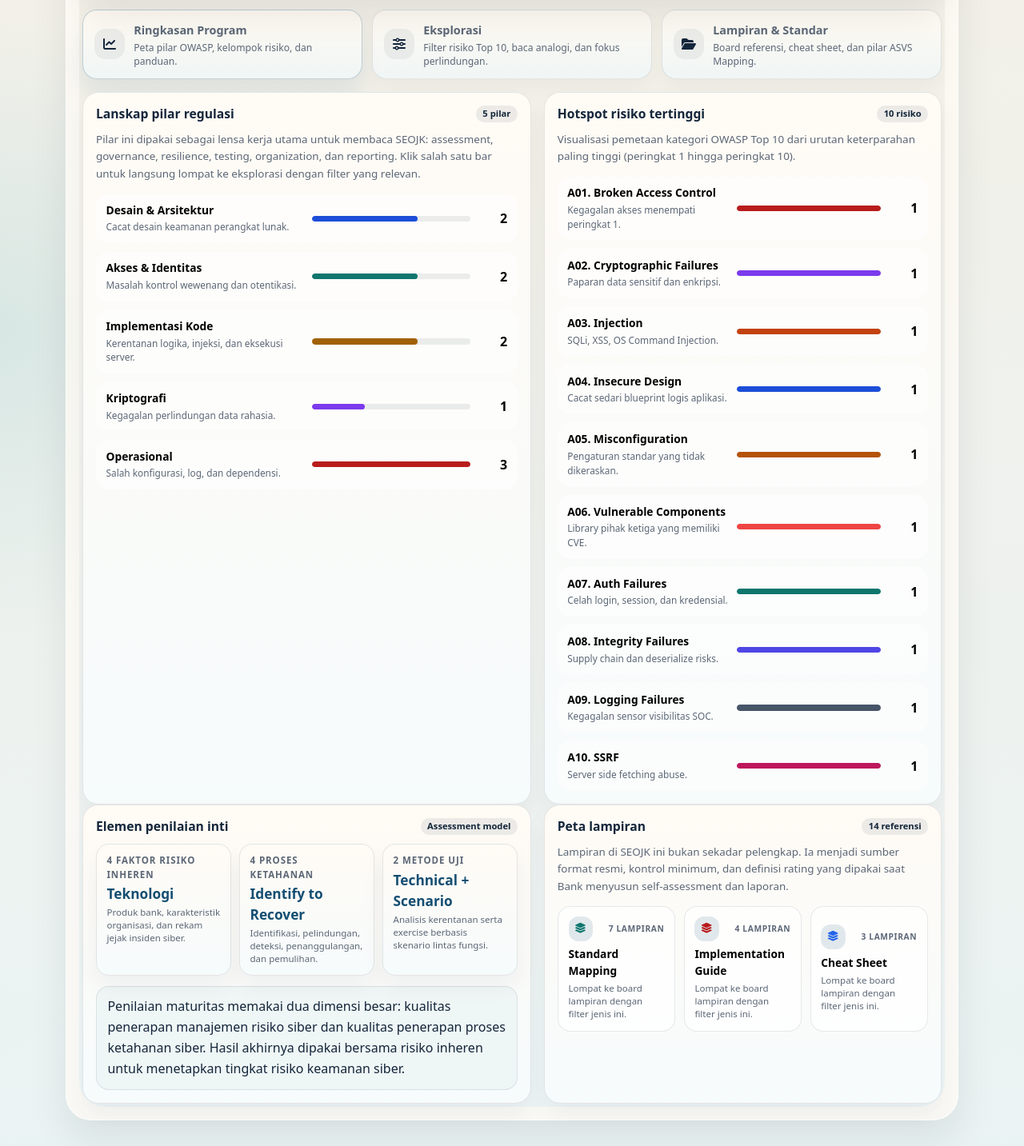
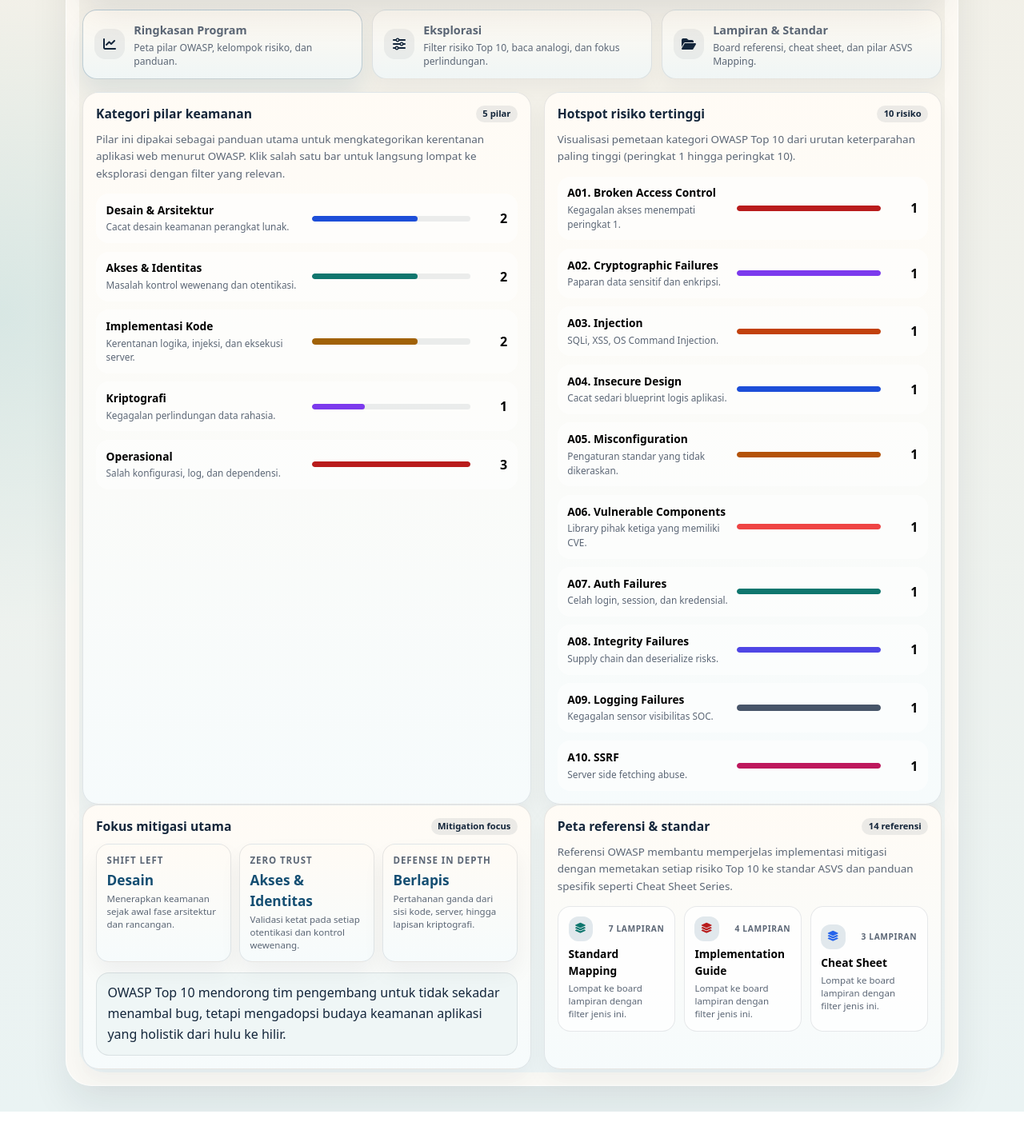
Before and after one commit to lintanggraha/sibukpatuh, a Vue app: page /frameworks/owasp-top-10 in a window 1280 px wide. Shown: the part 604-2037 px from the top of the page at 80% size. After the commit the page ends 1994 px from the top, so only its background shows below. Built offline with nearby package versions, Linux system fonts and the light colour scheme.

Commit message:
refactor: remvoe SEOJK references and adapt OWASP context for framework pages

```diff
--- a/src/views/OwaspAsvs.vue
+++ b/src/views/OwaspAsvs.vue
@@ -44,8 +44,8 @@
         <div v-if="activeTab === 'overview'" key="overview-tab">
           <div class="sej-grid two">
             <article class="sej-panel">
-              <div class="sej-head"><h3>Lanskap pilar regulasi</h3><span class="sej-chip">{{ pillarBreakdown.length }} pilar</span></div>
-              <p class="sej-copy">Pilar ini dipakai sebagai lensa kerja utama untuk membaca SEOJK: assessment, governance, resilience, testing, organization, dan reporting. Klik salah satu bar untuk langsung lompat ke eksplorasi dengan filter yang relevan.</p>
+              <div class="sej-head"><h3>Lanskap arsitektur keamanan</h3><span class="sej-chip">{{ pillarBreakdown.length }} pilar</span></div>
+              <p class="sej-copy">Pilar ini membagi standar verifikasi keamanan ke dalam kelompok operasional dan arsitektur kontrol utama. Klik salah satu bar untuk langsung lompat ke eksplorasi kriteria pengujian dengan filter yang relevan.</p>
               <div class="sej-bars">
                 <button v-for="item in pillarBreakdown" :key="item.key" type="button" class="sej-bar" @click="jumpExplorer(item.key)"><span><strong>{{ item.label }}</strong><em>{{ item.summary }}</em></span><span class="sej-track"><b :style="{ width: (item.count / maxPillarCount) * 100 + '%', background: item.color }"></b></span><span class="sej-num">{{ item.count }}</span></button>
               </div>
@@ -60,17 +60,17 @@
           </div>
           <div class="sej-grid two">
             <article class="sej-panel">
-              <div class="sej-head"><h3>Elemen penilaian inti</h3><span class="sej-chip">Assessment model</span></div>
+              <div class="sej-head"><h3>Level verifikasi (L1 - L3)</h3><span class="sej-chip">Tingkatan uji</span></div>
               <div class="sej-mini-row">
-                <div class="sej-mini"><label>4 Faktor Risiko Inheren</label><strong>Teknologi</strong><span>Produk bank, karakteristik organisasi, dan rekam jejak insiden siber.</span></div>
-                <div class="sej-mini"><label>4 Proses Ketahanan</label><strong>Identify to Recover</strong><span>Identifikasi, pelindungan, deteksi, penanggulangan, dan pemulihan.</span></div>
-                <div class="sej-mini"><label>2 Metode Uji</label><strong>Technical + Scenario</strong><span>Analisis kerentanan serta exercise berbasis skenario lintas fungsi.</span></div>
+                <div class="sej-mini"><label>Level 1</label><strong>First Steps</strong><span>Untuk aplikasi dengan tingkat risiko rendah. Dapat diuji secara otomatis atau black-box.</span></div>
+                <div class="sej-mini"><label>Level 2</label><strong>Standard Risk</strong><span>Disarankan untuk kebanyakan aplikasi web yang memproses data sensitif umum.</span></div>
+                <div class="sej-mini"><label>Level 3</label><strong>Advanced Risk</strong><span>Untuk sistem transaksional kritis tinggi (seperti medis, finansial, atau infrastruktur).</span></div>
               </div>
-              <div class="sej-note">Penilaian maturitas memakai dua dimensi besar: kualitas penerapan manajemen risiko siber dan kualitas penerapan proses ketahanan siber. Hasil akhirnya dipakai bersama risiko inheren untuk menetapkan tingkat risiko keamanan siber.</div>
+              <div class="sej-note">Pengujian ASVS mensyaratkan akses mendalam. Level 2 ke atas menuntut hybrid antara automation tooling, manual pentest, threat modeling, serta review arsitektur secara langsung (white-box).</div>
             </article>
             <article class="sej-panel">
-              <div class="sej-head"><h3>Peta lampiran</h3><span class="sej-chip">{{ totalAppendices }} referensi</span></div>
-              <p class="sej-copy">Lampiran di SEOJK ini bukan sekadar pelengkap. Ia menjadi sumber format resmi, kontrol minimum, dan definisi rating yang dipakai saat Bank menyusun self-assessment dan laporan.</p>
+              <div class="sej-head"><h3>Peta tingkat & referensi</h3><span class="sej-chip">{{ totalAppendices }} referensi</span></div>
+              <p class="sej-copy">Bagian ini memetakan setiap persyaratan keamanan ke tingkat kedalaman ASVS yang relevan (L1, L2, atau L3) untuk menjadi acuan standar saat membangun atau menguji sistem.</p>
               <div class="sej-cards">
                 <button v-for="item in appendixTypeBreakdown" :key="item.type" type="button" class="sej-card" :style="{ '--accent': item.color }" @click="jumpAppendix('', item.type)"><div class="sej-card-top"><span class="sej-icon"><i class="fas fa-layer-group"></i></span><span>{{ item.count }} lampiran</span></div><strong>{{ item.type }}</strong><p>Lompat ke board lampiran dengan filter jenis ini.</p></button>
               </div>
@@ -125,11 +125,11 @@
                 <div><label for="appendixSearch">Cari lampiran</label><input id="appendixSearch" v-model="appendixSearch" type="search" class="form-control" placeholder="Cari ID, judul, jenis, atau scope"></div>
                 <button type="button" class="btn btn-outline-secondary" @click="resetAppendixFilters">Atur ulang filter</button>
               </div>
-              <div class="sej-summary"><small>Lampiran Ditampilkan</small><strong>{{ filteredAppendices.length }}</strong><span>{{ filteredAppendices.length ? `Menampilkan ${filteredAppendices.length} lampiran SEOJK sesuai filter aktif.` : 'Tidak ada lampiran yang cocok dengan filter saat ini.' }}</span></div>
+              <div class="sej-summary"><small>Lampiran Ditampilkan</small><strong>{{ filteredAppendices.length }}</strong><span>{{ filteredAppendices.length ? `Menampilkan ${filteredAppendices.length} referensi spesifikasi sesuai filter aktif.` : 'Tidak ada referensi yang cocok dengan filter saat ini.' }}</span></div>
               <div class="sej-families mt-3">
                 <button v-for="item in appendixTypeBreakdown" :key="item.type" type="button" class="sej-family" :class="{ active: appendixTypeFilter === item.type }" :style="{ '--accent': item.color }" @click="appendixTypeFilter = appendixTypeFilter === item.type ? '' : item.type"><span><strong>{{ item.type }}</strong><em>{{ item.count }} lampiran</em></span><span class="sej-num">{{ item.count }}</span></button>
               </div>
-              <div class="sej-note mt-3"><span class="sej-label">Keluaran Pelaporan</span>Hasil risiko inheren, penilaian maturitas, dan tingkat risiko keamanan siber seluruhnya bermuara ke laporan kondisi terkini penyelenggaraan TI Bank menggunakan Lampiran V.</div>
+              <div class="sej-note mt-3"><span class="sej-label">Panduan Pelaksanaan</span>Pengelompokan persyaratan ke klasifikasi tingkat keamanan ini akan memudahkan tim QA maupun audit independen menyesuaikan scope pengujian berdasar kelas risiko aplikasinya.</div>
             </article>
             <article class="sej-panel">
               <div class="sej-head"><h3>Board lampiran</h3><span class="sej-chip">{{ filteredAppendices.length }} entri</span></div>
@@ -376,7 +376,7 @@ export default {
           throw new Error(`Failed to load appendices: HTTP ${appRes.status}`);
         }
       } catch (error) {
-        console.error('Error loading SEOJK data:', error);
+        console.error('Error loading OWASP data:', error);
         this.error = error.message || 'Failed to load data';
       } finally {
         this.loading = false;
--- a/src/views/OwaspTop10.vue
+++ b/src/views/OwaspTop10.vue
@@ -44,8 +44,8 @@
         <div v-if="activeTab === 'overview'" key="overview-tab">
           <div class="sej-grid two">
             <article class="sej-panel">
-              <div class="sej-head"><h3>Lanskap pilar regulasi</h3><span class="sej-chip">{{ pillarBreakdown.length }} pilar</span></div>
-              <p class="sej-copy">Pilar ini dipakai sebagai lensa kerja utama untuk membaca SEOJK: assessment, governance, resilience, testing, organization, dan reporting. Klik salah satu bar untuk langsung lompat ke eksplorasi dengan filter yang relevan.</p>
+              <div class="sej-head"><h3>Kategori pilar keamanan</h3><span class="sej-chip">{{ pillarBreakdown.length }} pilar</span></div>
+              <p class="sej-copy">Pilar ini dipakai sebagai panduan utama untuk mengkategorikan kerentanan aplikasi web menurut OWASP. Klik salah satu bar untuk langsung lompat ke eksplorasi dengan filter yang relevan.</p>
               <div class="sej-bars">
                 <button v-for="item in pillarBreakdown" :key="item.key" type="button" class="sej-bar" @click="jumpExplorer(item.key)"><span><strong>{{ item.label }}</strong><em>{{ item.summary }}</em></span><span class="sej-track"><b :style="{ width: (item.count / maxPillarCount) * 100 + '%', background: item.color }"></b></span><span class="sej-num">{{ item.count }}</span></button>
               </div>
@@ -60,17 +60,17 @@
           </div>
           <div class="sej-grid two">
             <article class="sej-panel">
-              <div class="sej-head"><h3>Elemen penilaian inti</h3><span class="sej-chip">Assessment model</span></div>
+              <div class="sej-head"><h3>Fokus mitigasi utama</h3><span class="sej-chip">Mitigation focus</span></div>
               <div class="sej-mini-row">
-                <div class="sej-mini"><label>4 Faktor Risiko Inheren</label><strong>Teknologi</strong><span>Produk bank, karakteristik organisasi, dan rekam jejak insiden siber.</span></div>
-                <div class="sej-mini"><label>4 Proses Ketahanan</label><strong>Identify to Recover</strong><span>Identifikasi, pelindungan, deteksi, penanggulangan, dan pemulihan.</span></div>
-                <div class="sej-mini"><label>2 Metode Uji</label><strong>Technical + Scenario</strong><span>Analisis kerentanan serta exercise berbasis skenario lintas fungsi.</span></div>
+                <div class="sej-mini"><label>Shift Left</label><strong>Desain</strong><span>Menerapkan keamanan sejak awal fase arsitektur dan rancangan.</span></div>
+                <div class="sej-mini"><label>Zero Trust</label><strong>Akses & Identitas</strong><span>Validasi ketat pada setiap otentikasi dan kontrol wewenang.</span></div>
+                <div class="sej-mini"><label>Defense in Depth</label><strong>Berlapis</strong><span>Pertahanan ganda dari sisi kode, server, hingga lapisan kriptografi.</span></div>
               </div>
-              <div class="sej-note">Penilaian maturitas memakai dua dimensi besar: kualitas penerapan manajemen risiko siber dan kualitas penerapan proses ketahanan siber. Hasil akhirnya dipakai bersama risiko inheren untuk menetapkan tingkat risiko keamanan siber.</div>
+              <div class="sej-note">OWASP Top 10 mendorong tim pengembang untuk tidak sekadar menambal bug, tetapi mengadopsi budaya keamanan aplikasi yang holistik dari hulu ke hilir.</div>
             </article>
             <article class="sej-panel">
-              <div class="sej-head"><h3>Peta lampiran</h3><span class="sej-chip">{{ totalAppendices }} referensi</span></div>
-              <p class="sej-copy">Lampiran di SEOJK ini bukan sekadar pelengkap. Ia menjadi sumber format resmi, kontrol minimum, dan definisi rating yang dipakai saat Bank menyusun self-assessment dan laporan.</p>
+              <div class="sej-head"><h3>Peta referensi & standar</h3><span class="sej-chip">{{ totalAppendices }} referensi</span></div>
+              <p class="sej-copy">Referensi OWASP membantu memperjelas implementasi mitigasi dengan memetakan setiap risiko Top 10 ke standar ASVS dan panduan spesifik seperti Cheat Sheet Series.</p>
               <div class="sej-cards">
                 <button v-for="item in appendixTypeBreakdown" :key="item.type" type="button" class="sej-card" :style="{ '--accent': item.color }" @click="jumpAppendix('', item.type)"><div class="sej-card-top"><span class="sej-icon"><i class="fas fa-layer-group"></i></span><span>{{ item.count }} lampiran</span></div><strong>{{ item.type }}</strong><p>Lompat ke board lampiran dengan filter jenis ini.</p></button>
               </div>
@@ -125,11 +125,11 @@
                 <div><label for="appendixSearch">Cari lampiran</label><input id="appendixSearch" v-model="appendixSearch" type="search" class="form-control" placeholder="Cari ID, judul, jenis, atau scope"></div>
                 <button type="button" class="btn btn-outline-secondary" @click="resetAppendixFilters">Atur ulang filter</button>
               </div>
-              <div class="sej-summary"><small>Lampiran Ditampilkan</small><strong>{{ filteredAppendices.length }}</strong><span>{{ filteredAppendices.length ? `Menampilkan ${filteredAppendices.length} lampiran SEOJK sesuai filter aktif.` : 'Tidak ada lampiran yang cocok dengan filter saat ini.' }}</span></div>
+              <div class="sej-summary"><small>Lampiran Ditampilkan</small><strong>{{ filteredAppendices.length }}</strong><span>{{ filteredAppendices.length ? `Menampilkan ${filteredAppendices.length} referensi perlindungan sesuai filter aktif.` : 'Tidak ada referensi yang cocok dengan filter saat ini.' }}</span></div>
               <div class="sej-families mt-3">
                 <button v-for="item in appendixTypeBreakdown" :key="item.type" type="button" class="sej-family" :class="{ active: appendixTypeFilter === item.type }" :style="{ '--accent': item.color }" @click="appendixTypeFilter = appendixTypeFilter === item.type ? '' : item.type"><span><strong>{{ item.type }}</strong><em>{{ item.count }} lampiran</em></span><span class="sej-num">{{ item.count }}</span></button>
               </div>
-              <div class="sej-note mt-3"><span class="sej-label">Keluaran Pelaporan</span>Hasil risiko inheren, penilaian maturitas, dan tingkat risiko keamanan siber seluruhnya bermuara ke laporan kondisi terkini penyelenggaraan TI Bank menggunakan Lampiran V.</div>
+              <div class="sej-note mt-3"><span class="sej-label">Hubungan dengan Standar</span>Daftar referensi ini menghubungkan kerentanan tingkat tinggi (Top 10) dengan persyaratan kontrol yang lebih granular agar tim security dapat melakukan remediasi secara terukur.</div>
             </article>
             <article class="sej-panel">
               <div class="sej-head"><h3>Board lampiran</h3><span class="sej-chip">{{ filteredAppendices.length }} entri</span></div>
@@ -379,7 +379,7 @@ export default {
           throw new Error(`Failed to load appendices: HTTP ${appRes.status}`);
         }
       } catch (error) {
-        console.error('Error loading SEOJK data:', error);
+        console.error('Error loading OWASP data:', error);
         this.error = error.message || 'Failed to load data';
       } finally {
         this.loading = false;
```
